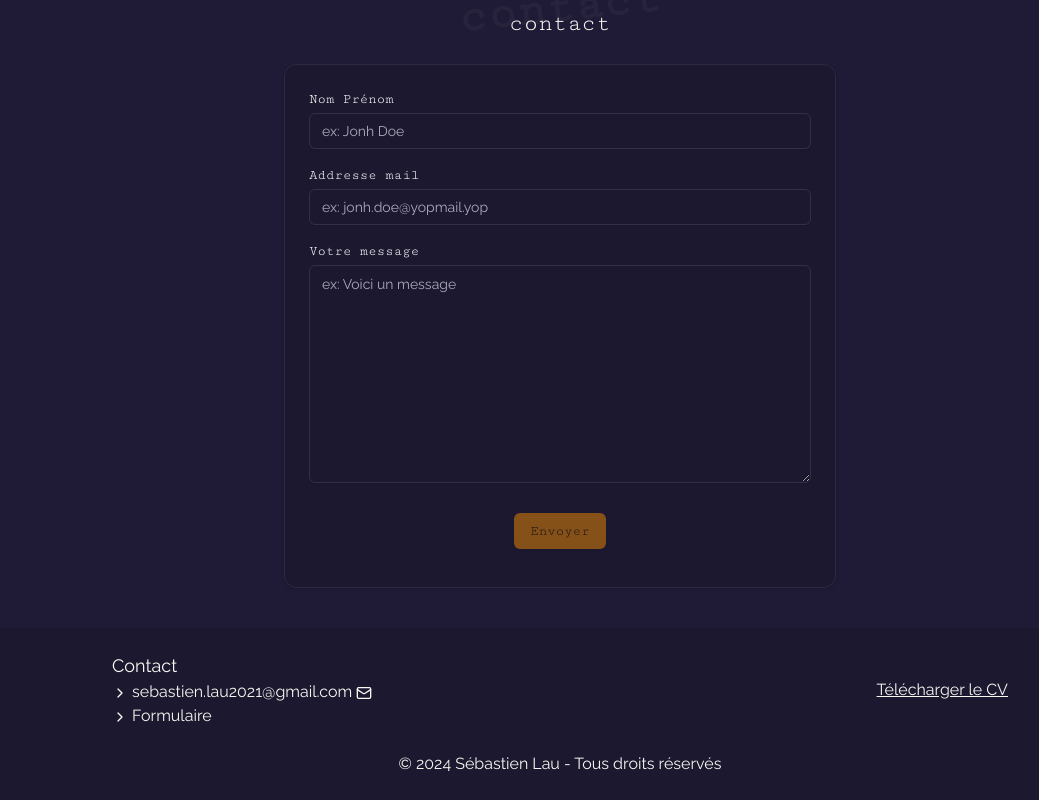
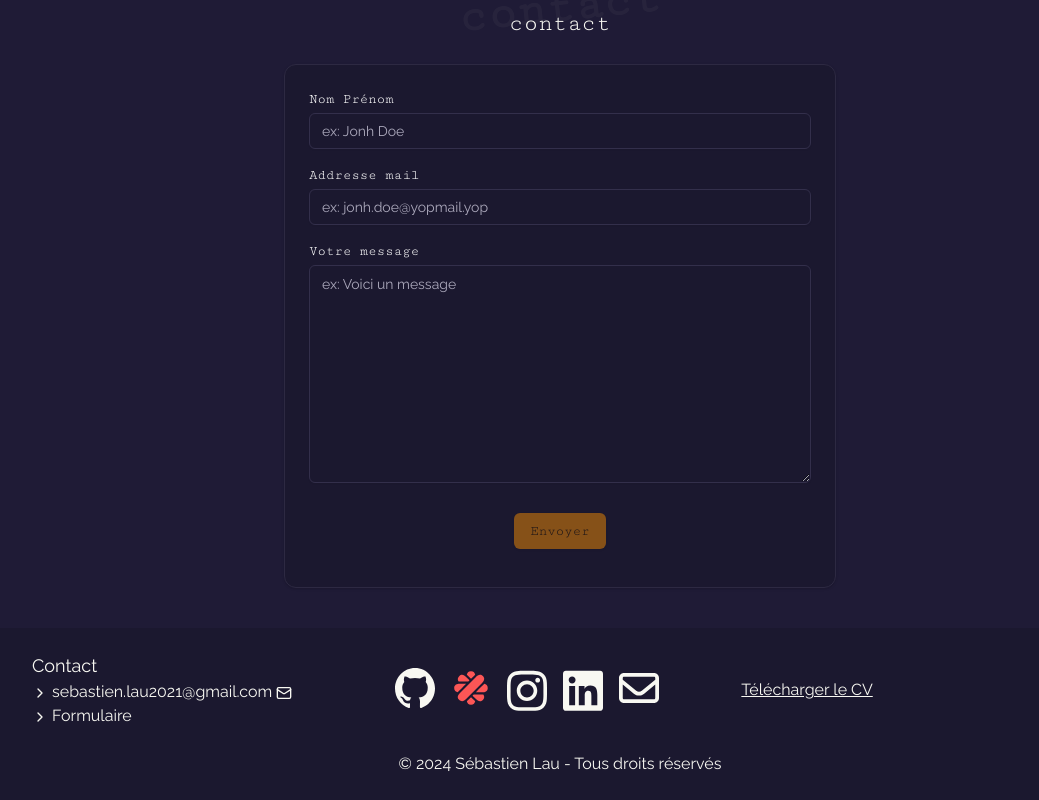
Before and after one commit to SebLau02/OC_P8, a Next.js app: page / in a window 1280 px wide. Shown: the part 2411-3211 px from the top of the page, without its empty margins (80-1119 px from the left). Built offline with nearby package versions, Linux system fonts and the light colour scheme.

Commit message:
add socials to footer

```diff
--- a/app/_components/footer.tsx
+++ b/app/_components/footer.tsx
@@ -1,12 +1,28 @@
 import { ChevronRight, Mail } from "lucide-react";
 import Link from "next/link";
 import React from "react";
+import { socials } from "../config/data";
 
 export const Footer = () => {
   return (
-    <div className="flex-col bg-card w-full flex justify-center items-center py-3 sm:py-6 px-3 sm:px-48 gap-3 sm:gap-6">
-      <div className="flex justify-between items-center w-full flex-wrap gap-3">
-        <ul className="self-start">
+    <div className="flex flex-col bg-card justify-center w-full gap-3 items-center lg:px-28 px-3 py-3 sm:gap-6 sm:px-12 sm:py-6">
+      <div className="flex flex-col justify-center w-full gap-12 items-center md:flex-row md:gap-2">
+        <div className="flex flex-1 order-0 gap-2 md:order-1">
+          {socials.map((social, i) => (
+            <>
+              <Link
+                target={social.url === "#contact" ? "" : "_blank"}
+                href={social.url}
+                key={i}
+              >
+                {React.cloneElement(social.icon, {
+                  className: "!w-10",
+                })}
+              </Link>
+            </>
+          ))}
+        </div>
+        <ul className="flex-1 order-0">
           <li>
             <h3>Contact</h3>
           </li>
@@ -22,7 +38,11 @@ export const Footer = () => {
             <Link href="/#contact">Formulaire</Link>
           </li>
         </ul>
-        <a href="/assets/Sébastien Lau_CV.pdf" className="underline" download>
+        <a
+          href="/assets/Sébastien Lau_CV.pdf"
+          className="flex-1 order-2 underline"
+          download
+        >
           Télécharger le CV
         </a>
       </div>
--- a/app/_components/icons.tsx
+++ b/app/_components/icons.tsx
@@ -1,11 +1,13 @@
-const MaltIcon = () => {
+import { Icons } from "../config/types";
+
+const MaltIcon = ({ className }: Icons) => {
   return (
     <svg
       aria-label="Malt"
       role="img"
       viewBox="0 0 512 512"
       fill="#000000"
-      className="w-4 ml-2"
+      className={`${className} w-4 ml-2`}
     >
       <g strokeWidth="0"></g>
       <g strokeLinecap="round" strokeLinejoin="round"></g>
@@ -19,10 +21,10 @@ const MaltIcon = () => {
     </svg>
   );
 };
-const GithubIcon = () => {
+const GithubIcon = ({ className }: Icons) => {
   return (
     <svg
-      className="w-4 ml-2"
+      className={`${className} w-4 ml-2`}
       viewBox="0 0 20 20"
       version="1.1"
       fill="hsl(60 30% 96%)"
@@ -48,25 +50,37 @@ const GithubIcon = () => {
   );
 };
 
-const InstaIcon = () => {
+const InstaIcon = ({ className }: Icons) => {
   return (
-    <svg className="w-4 ml-2" viewBox="0 0 448 512" fill="hsl(60 30% 96%)">
+    <svg
+      className={`${className} w-4 ml-2`}
+      viewBox="0 0 448 512"
+      fill="hsl(60 30% 96%)"
+    >
       <path d="M224.1 141c-63.6 0-114.9 51.3-114.9 114.9s51.3 114.9 114.9 114.9S339 319.5 339 255.9 287.7 141 224.1 141zm0 189.6c-41.1 0-74.7-33.5-74.7-74.7s33.5-74.7 74.7-74.7 74.7 33.5 74.7 74.7-33.6 74.7-74.7 74.7zm146.4-194.3c0 14.9-12 26.8-26.8 26.8-14.9 0-26.8-12-26.8-26.8s12-26.8 26.8-26.8 26.8 12 26.8 26.8zm76.1 27.2c-1.7-35.9-9.9-67.7-36.2-93.9-26.2-26.2-58-34.4-93.9-36.2-37-2.1-147.9-2.1-184.9 0-35.8 1.7-67.6 9.9-93.9 36.1s-34.4 58-36.2 93.9c-2.1 37-2.1 147.9 0 184.9 1.7 35.9 9.9 67.7 36.2 93.9s58 34.4 93.9 36.2c37 2.1 147.9 2.1 184.9 0 35.9-1.7 67.7-9.9 93.9-36.2 26.2-26.2 34.4-58 36.2-93.9 2.1-37 2.1-147.8 0-184.8zM398.8 388c-7.8 19.6-22.9 34.7-42.6 42.6-29.5 11.7-99.5 9-132.1 9s-102.7 2.6-132.1-9c-19.6-7.8-34.7-22.9-42.6-42.6-11.7-29.5-9-99.5-9-132.1s-2.6-102.7 9-132.1c7.8-19.6 22.9-34.7 42.6-42.6 29.5-11.7 99.5-9 132.1-9s102.7-2.6 132.1 9c19.6 7.8 34.7 22.9 42.6 42.6 11.7 29.5 9 99.5 9 132.1s2.7 102.7-9 132.1z" />
     </svg>
   );
 };
 
-const LinkedinIcon = () => {
+const LinkedinIcon = ({ className }: Icons) => {
   return (
-    <svg className="w-4 ml-2" viewBox="0 0 448 512" fill="hsl(60 30% 96%)">
+    <svg
+      className={`${className} w-4 ml-2`}
+      viewBox="0 0 448 512"
+      fill="hsl(60 30% 96%)"
+    >
       <path d="M416 32H31.9C14.3 32 0 46.5 0 64.3v383.4C0 465.5 14.3 480 31.9 480H416c17.6 0 32-14.5 32-32.3V64.3c0-17.8-14.4-32.3-32-32.3zM135.4 416H69V202.2h66.5V416zm-33.2-243c-21.3 0-38.5-17.3-38.5-38.5S80.9 96 102.2 96c21.2 0 38.5 17.3 38.5 38.5 0 21.3-17.2 38.5-38.5 38.5zm282.1 243h-66.4V312c0-24.8-.5-56.7-34.5-56.7-34.6 0-39.9 27-39.9 54.9V416h-66.4V202.2h63.7v29.2h.9c8.9-16.8 30.6-34.5 62.9-34.5 67.2 0 79.7 44.3 79.7 101.9V416z" />
     </svg>
   );
 };
 
-const ContactIcon = () => {
+const ContactIcon = ({ className }: Icons) => {
   return (
-    <svg className="w-4 ml-2" viewBox="0 0 512 512" fill="hsl(60 30% 96%)">
+    <svg
+      className={`${className} w-4 ml-2`}
+      viewBox="0 0 512 512"
+      fill="hsl(60 30% 96%)"
+    >
       <path d="M64 112c-8.8 0-16 7.2-16 16l0 22.1L220.5 291.7c20.7 17 50.4 17 71.1 0L464 150.1l0-22.1c0-8.8-7.2-16-16-16L64 112zM48 212.2L48 384c0 8.8 7.2 16 16 16l384 0c8.8 0 16-7.2 16-16l0-171.8L322 328.8c-38.4 31.5-93.7 31.5-132 0L48 212.2zM0 128C0 92.7 28.7 64 64 64l384 0c35.3 0 64 28.7 64 64l0 256c0 35.3-28.7 64-64 64L64 448c-35.3 0-64-28.7-64-64L0 128z" />
     </svg>
   );
--- /dev/null
+++ b/app/config/data.tsx
@@ -0,0 +1,168 @@
+import Tp from "@/public/tp.jpg";
+import Ocr from "@/public/ocr.png";
+import Rentco from "@/public/rentco.svg";
+import TpIco from "@/public/tp_ico.png";
+import RentcoIco from "@/public/rentco_ico.png";
+import Mvg from "@/public/mvg.png";
+import Kasa from "@/public/kasa.png";
+import React from "@/public/react.svg";
+import Typescript from "@/public/ts.svg";
+import Ror from "@/public/rails.svg";
+import Pg from "@/public/postgresql.svg";
+import Exp from "@/public/exp.svg";
+import Mongo from "@/public/mongodb.svg";
+import WildFox from "@/public/web-app-manifest-192x192.png";
+import {
+  GithubIcon,
+  InstaIcon,
+  LinkedinIcon,
+  MaltIcon,
+  ContactIcon,
+} from "../_components/icons";
+
+export const socials = [
+  {
+    url: "https://github.com/SebLau02",
+    label: "GitHub",
+    icon: <GithubIcon />,
+  },
+  {
+    url: "https://www.malt.fr/profile/sebastienlau",
+    label: "Malt",
+    icon: <MaltIcon />,
+  },
+  {
+    url: "https://www.instagram.com/lausebastien/",
+    label: "Instagram",
+    icon: <InstaIcon />,
+  },
+  {
+    url: "https://www.linkedin.com/in/sebastien-lau-884828228/",
+    label: "LinkedIn",
+    icon: <LinkedinIcon />,
+  },
+  { url: "#contact", label: "Contact me", icon: <ContactIcon /> },
+];
+
+export const enterprises = [
+  {
+    image: Tp,
+    name: "Talents et Paillettes",
+    website: "https://talentsetpaillettes.com/",
+  },
+  {
+    image: Ocr,
+    name: "Ouest concept réseaux",
+    website: "https://ouest-concept-reseaux.fr/",
+  },
+  {
+    image: Rentco,
+    name: "The Rent Company",
+    website: "https://www.derentcompany.fr/",
+  },
+];
+export const projects = [
+  {
+    type: "Pro",
+    projects: [
+      {
+        name: "talentsetpaillettes.app",
+        enterprise: "Talents et Paillettes",
+        description: [
+          {
+            key: "Service:",
+            value: "Mise en relation entre chercheurs d'emploi et entreprises.",
+          },
+          {
+            key: "Contribution:",
+            value: "Développement FrontEnd / Backend et maintenance",
+          },
+        ],
+        stack: ["React.js ", " Material UI ", "Ruby on Rails ", "PostgreSQL"],
+        link: "https://talentsetpaillettes.app/",
+        icon: TpIco,
+      },
+      {
+        name: "rentco.app",
+        enterprise: "The Rent Company",
+        description: [
+          {
+            key: "Service:",
+            value: "Outils de gestion de chantier immobilier.",
+          },
+          {
+            key: "Contribution:",
+            value: "Maintenance et développement de nouveaux modules",
+          },
+        ],
+        stack: ["Ruby on Rails", "PostgreSQL", "Bootstrap 5"],
+        link: "",
+        icon: RentcoIco,
+      },
+    ],
+  },
+  {
+    type: "Perso",
+    projects: [
+      {
+        name: "rent-a-kasa.vercel.app",
+        enterprise: "Formation",
+        description: [
+          {
+            key: "Service:",
+            value: "Application de location de logements",
+          },
+          {
+            key: "Contribution:",
+            value: "Développement FrontEnd",
+          },
+        ],
+        stack: ["React.js", "Vite"],
+        link: "https://rent-a-kasa.vercel.app/",
+        icon: Kasa,
+      },
+      {
+        name: "mvgrimoire.vercel.app/",
+        enterprise: "Formation",
+        description: [
+          {
+            key: "Service:",
+            value: "Application de notation de livre",
+          },
+          {
+            key: "Contribution:",
+            value: "Développement Backend",
+          },
+        ],
+        stack: ["Express.js", "MongoDB", "TypeScript", "Cloudinary"],
+        link: "https://mvgrimoire.vercel.app/",
+        icon: Mvg,
+      },
+      {
+        name: "sebastien-dev-portfolio.vercel.app",
+        enterprise: "Personnel",
+        description: [
+          {
+            key: "Service:",
+            value: "Mon portfolio personnel",
+          },
+          {
+            key: "Contribution:",
+            value: "Développement frontend / backend",
+          },
+        ],
+        stack: ["Next.js", "TypeScript", "Tailwind.css", "shadcn/ui"],
+        link: "https://sebastien-dev-portfolio.vercel.app/",
+        icon: WildFox,
+      },
+    ],
+  },
+];
+export const stacks = [
+  { stack: React, label: "React" },
+  { stack: Typescript, label: "Typescript" },
+  { stack: Ror, label: "Rails" },
+  { stack: Pg, label: "PostgreSQL" },
+  { stack: Exp, label: "Express" },
+  { stack: Mongo, label: "MongoDb" },
+];
--- /dev/null
+++ b/app/config/types.ts
@@ -0,0 +1,3 @@
+export interface Icons {
+  className?: string;
+}
```
Also changed, not shown: app/page.tsx (+14 -183 lines).
